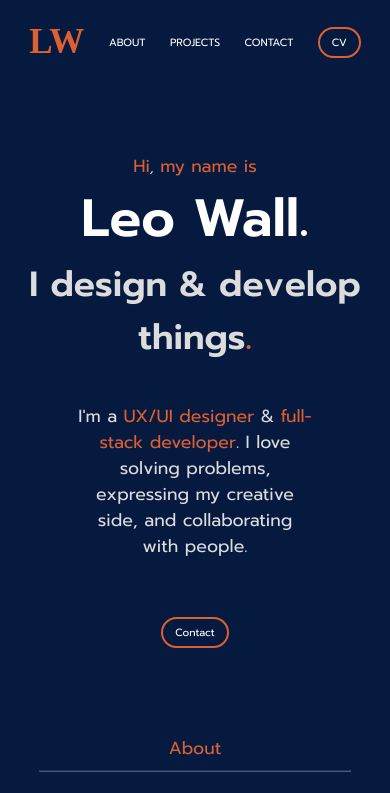
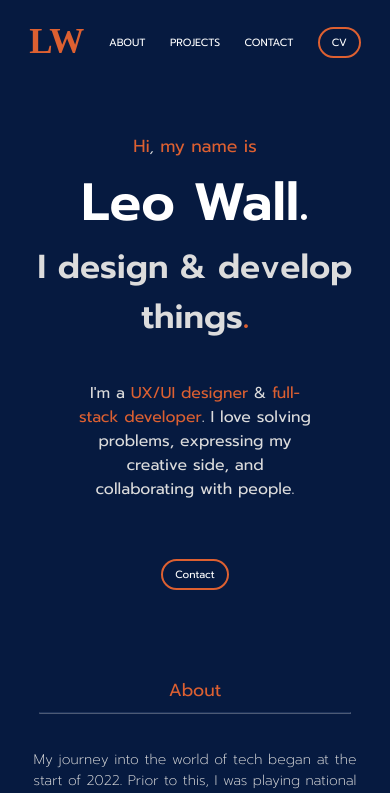
Before and after one commit to leoarthurwall/My-Portfolio, a React (Create React App) app: page / in a window 390 px wide. Shown: the top 793 px of the page. Built offline with nearby package versions, Linux system fonts and the light colour scheme; a web font is replaced by a local one.

Commit message:
alligned the text in the intro

```diff
--- a/src/Components/Introduction/Introduction.scss
+++ b/src/Components/Introduction/Introduction.scss
@@ -105,8 +105,9 @@
         align-items: center;
     }
     .intro-main-text-hi {
-        margin-top: 20%;
+        margin-top: 15%;
         font-size: 1rem;
+        margin-bottom: 1%;
     }
     .intro-main-text-hi em{
         font-size: 0.8rem;
@@ -115,12 +116,12 @@
         font-size: 3rem;
     }
     .intro-main-text-role {
-        font-size: 2rem;
+        font-size: 1.9rem;
         margin-bottom: 10%;
-        padding: 0 3%;
+        padding: 0 5%;
     }
     .intro-main-text-summary {
-        font-size: 1rem;
+        font-size: 0.9rem;
         margin-bottom: 10%;
     }
  }
```
